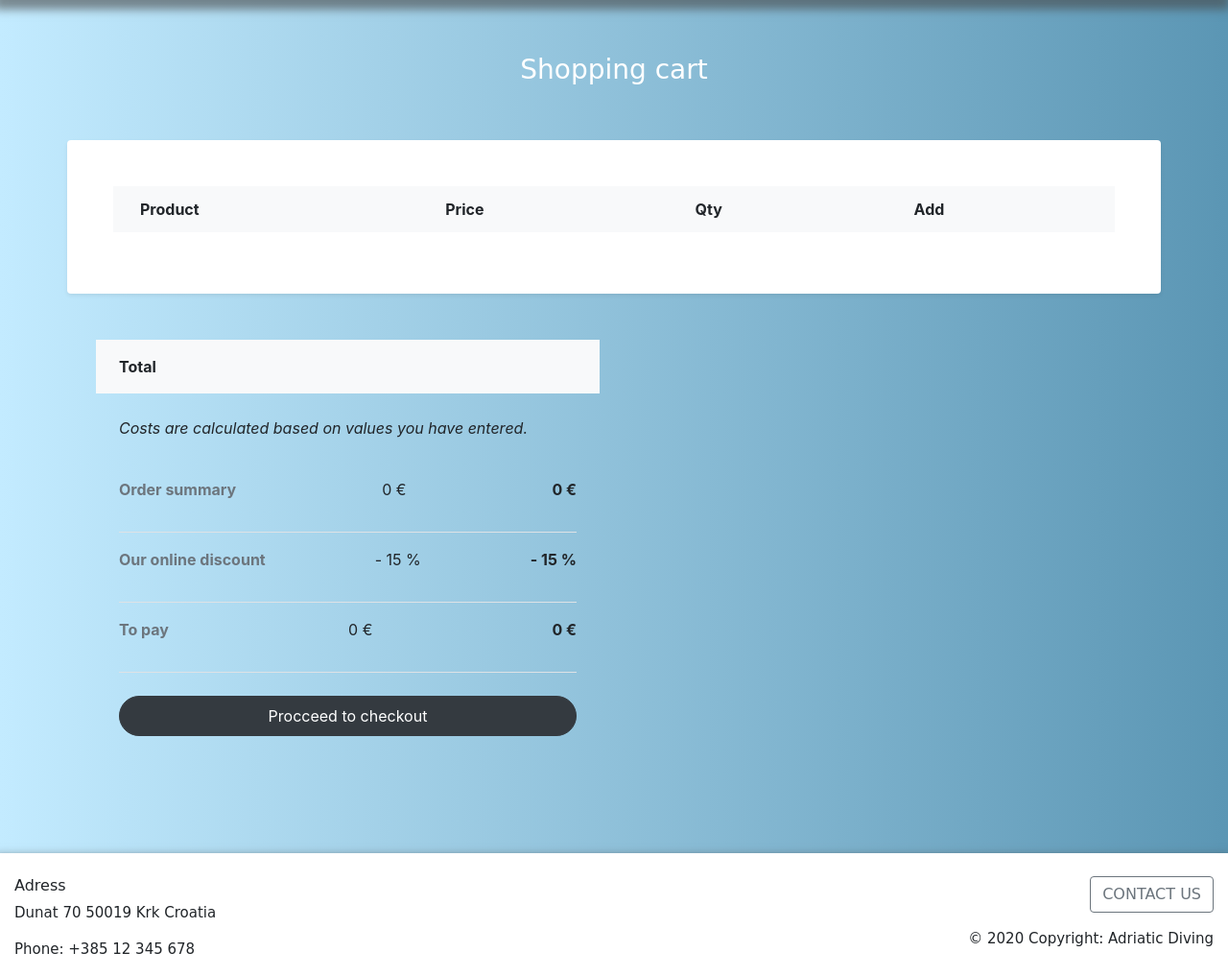
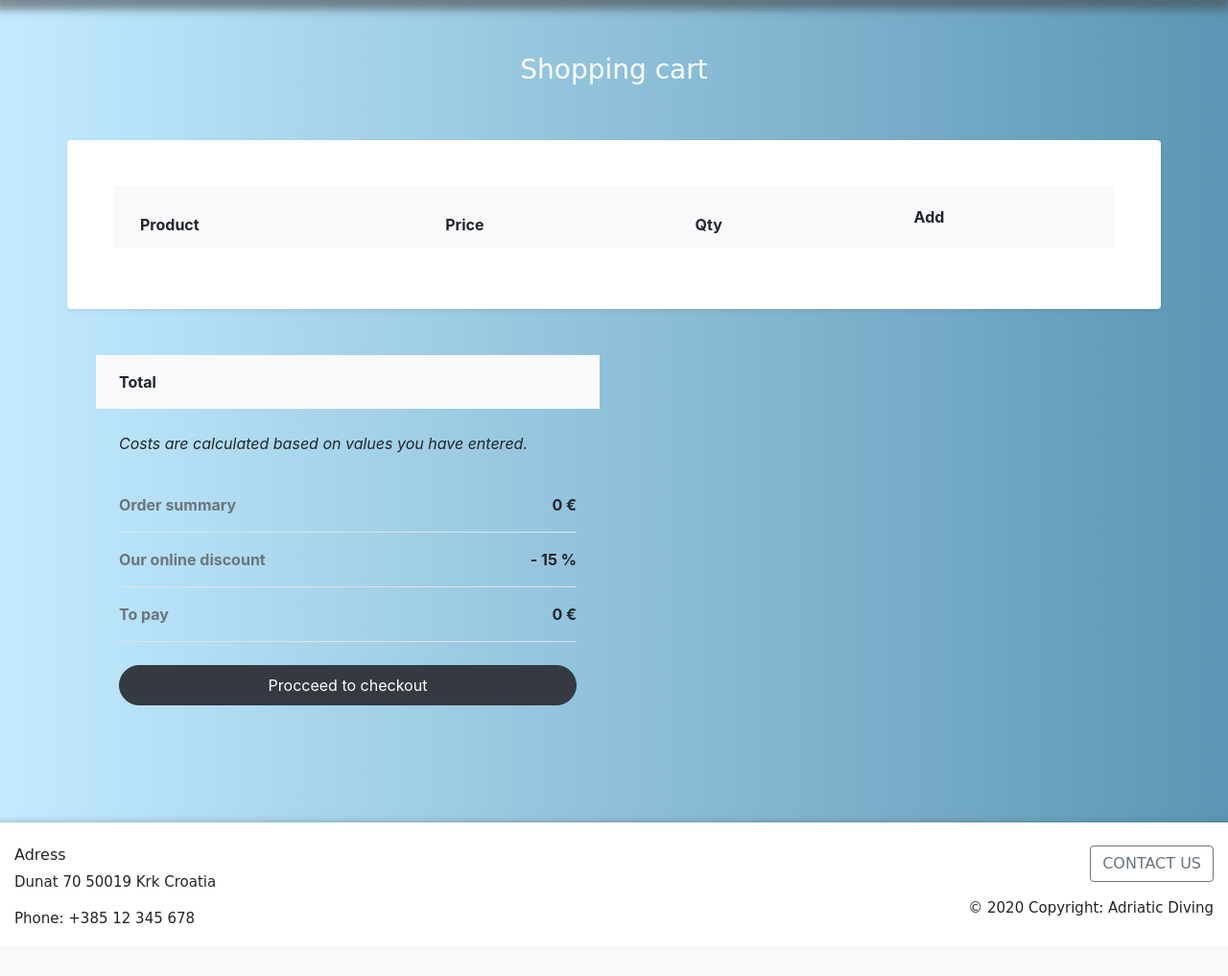
Before and after one commit to AnnaDK/adriatic_diving, a Django app: page /cart/ in a window 1280 px wide. Shown: the part 76-1093 px from the top of the page at 96% size. After the commit the page ends 1038 px from the top, so only its background shows below. Run offline with Django 3.2, Linux system fonts and the light colour scheme; lists and menus that the app fills with data are empty; parts of the project's set-up code (start-up, migrations or seed data) failed here and were passed over; some libraries are stand-ins or nearby versions; some web fonts are replaced.

Commit message:
more correction added

```diff
--- a/cart/templates/cart.html
+++ b/cart/templates/cart.html
@@ -27,7 +27,7 @@
 										<div class=" px-3 ">Qty</div>
 									</th>
 									<th scope="col" class="border-0 bg-light">
-										<div class=" px-3">Add</div>
+										<div class="p-2 px-3">Add</div>
 									</th>
 								</tr>
 							</thead>
@@ -76,17 +76,17 @@
 
 						<li class="d-flex justify-content-between py-3 border-bottom">
 							<strong class="text-muted">Order summary</strong>
-							<p>{{ total }} €</p>
+
 							<strong>{{ total }} €</strong>
 						</li>
 						<li class="d-flex justify-content-between py-3 border-bottom">
 							<strong class="text-muted">Our online discount</strong>
-							<p>- 15 %</p>
+
 							<strong>- 15 %</strong>
 						</li>
 						<li class="d-flex justify-content-between py-3 border-bottom">
 							<strong class="text-muted">To pay</strong>
-							<p>{{ final_total }} €</p>
+
 							<strong >{{ final_total }} €</strong>
 						</li>
 					</ul><a href="{% url 'checkout' %}" class="btn btn-dark rounded-pill py-2 btn-block">Procceed to
--- a/checkout/templates/checkout.html
+++ b/checkout/templates/checkout.html
@@ -34,7 +34,7 @@
 										<div class="py-2 ">Price</div>
 									</th>
 									<th scope="col" class="border-0 bg-light">
-										<div class="py-2 ">Quantity</div>
+										<div class="py-2 ">Qty</div>
 									</th>
 
 								</tr>
@@ -46,8 +46,8 @@
 										<div class="p-2">
 											<div class="ml-3 d-inline-block align-middle">
 												<p class="mb-0">
-													<div class="d-inline-block align-middle"><strong>{{ item.course.name }}
-													</strong></div>
+													<div class="d-inline-block align-middle">{{ item.course.name }}
+													</div>
 												</p>
 											</div>
 										</div>
```
